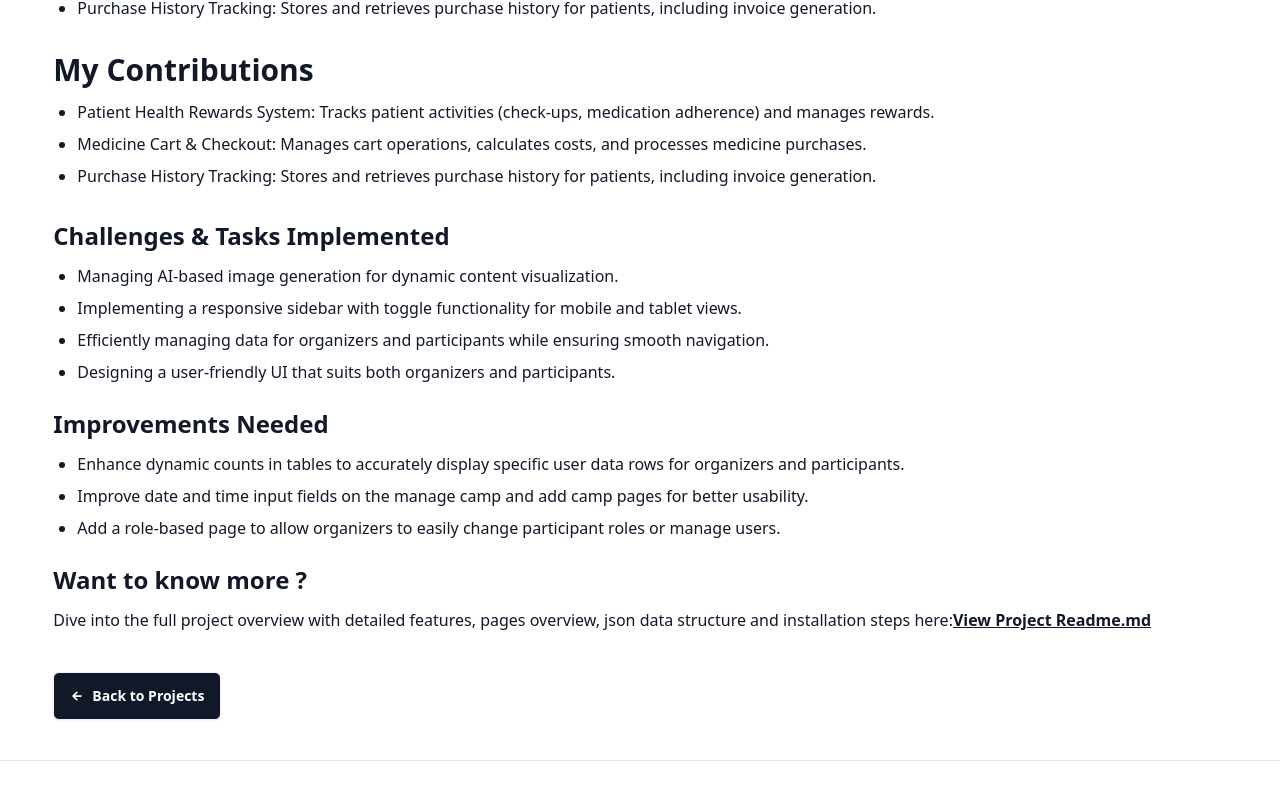
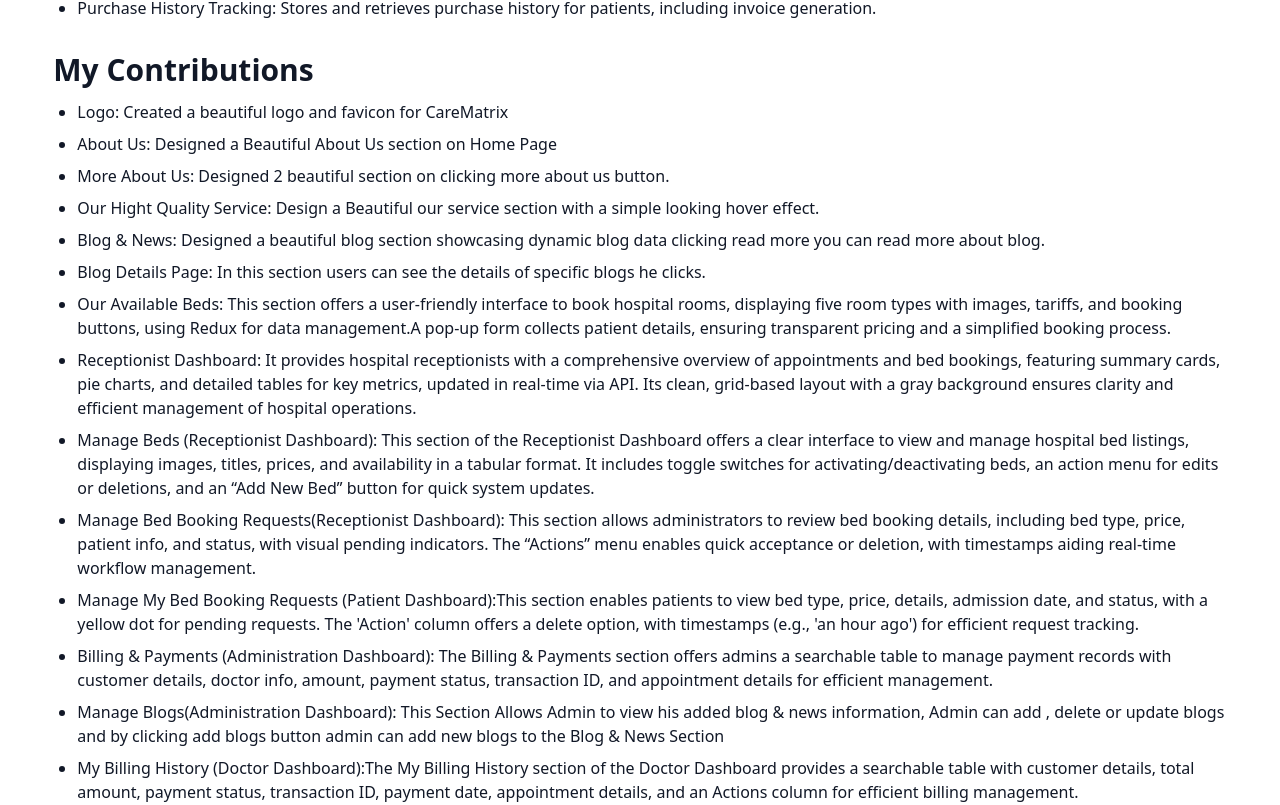
Before and after one commit to sayed725/My-Portfolio, a React (Vite) app: page /details/1 in a window 1280 px wide. Shown: the part 1394-2199 px from the top of the page. Built offline with nearby package versions, Linux system fonts and the light colour scheme.

Commit message:
added description on care matrix

```diff
--- a/src/Pages/Details.jsx
+++ b/src/Pages/Details.jsx
@@ -42,6 +42,7 @@
         "MongoDB",
       ],
       images: [
+        { src: "/CareMatrix Home.png", alt: "Project" },
         { src: "/careMatrix available bed.png", alt: "Project" },
         { src: "/careMtrix About us.png", alt: "Project" },
         { src: "/careMtrix appointment bokking.png", alt: "Project" },
@@ -56,7 +57,7 @@
         livePreview: "https://care-matrix.web.app/",
         github:
           "https://github.com/ssmahim01/Care-Matrix-With-Dev-Sync/tree/sayed-hub",
-        github:
+        github1:
           "https://github.com/ssmahim01/Care-Matrix-Backend/tree/sayed-hub",
       },
       keyFeatures: [
@@ -72,10 +73,21 @@
         "Purchase History Tracking: Stores and retrieves purchase history for patients, including invoice generation.",
       ],
       myContributions: [
-        "Patient Health Rewards System: Tracks patient activities (check-ups, medication adherence) and manages rewards.",
-        "Medicine Cart & Checkout: Manages cart operations, calculates costs, and processes medicine purchases.",
-        "Purchase History Tracking: Stores and retrieves purchase history for patients, including invoice generation.",
-      ],
+        "Logo: Created a beautiful logo and favicon for CareMatrix",
+        "About Us: Designed a Beautiful About Us section on Home Page",
+        "More About Us: Designed 2 beautiful section on clicking more about us button.",
+        "Our Hight Quality Service: Design a Beautiful our service section with a simple looking hover effect.",
+        "Blog & News: Designed a beautiful blog section showcasing dynamic blog data clicking read more you can read more about blog.",
+        "Blog Details Page: In this section users can see the details of specific blogs he clicks.",
+        "Our Available Beds: This section offers a user-friendly interface to book hospital rooms, displaying five room types with images, tariffs, and booking buttons, using Redux for data management.A pop-up form collects patient details, ensuring transparent pricing and a simplified booking process.",
+        "Receptionist Dashboard: It provides hospital receptionists with a comprehensive overview of appointments and bed bookings, featuring summary cards, pie charts, and detailed tables for key metrics, updated in real-time via API. Its clean, grid-based layout with a gray background ensures clarity and efficient management of hospital operations.",
+        "Manage Beds (Receptionist Dashboard): This section of the Receptionist Dashboard offers a clear interface to view and manage hospital bed listings, displaying images, titles, prices, and availability in a tabular format. It includes toggle switches for activating/deactivating beds, an action menu for edits or deletions, and an “Add New Bed” button for quick system updates.",
+        "Manage Bed Booking Requests(Receptionist Dashboard): This section allows administrators to review bed booking details, including bed type, price, patient info, and status, with visual pending indicators. The “Actions” menu enables quick acceptance or deletion, with timestamps aiding real-time workflow management.",
+        "Manage My Bed Booking Requests (Patient Dashboard):This section enables patients to view bed type, price, details, admission date, and status, with a yellow dot for pending requests. The 'Action' column offers a delete option, with timestamps (e.g., 'an hour ago') for efficient request tracking.",
+        "Billing & Payments (Administration Dashboard): The Billing & Payments section offers admins a searchable table to manage payment records with customer details, doctor info, amount, payment status, transaction ID, and appointment details for efficient management.",
+        "Manage Blogs(Administration Dashboard): This Section Allows Admin to view his added blog & news  information, Admin can add ,  delete or update blogs and by clicking add blogs button admin can add new blogs to the Blog & News Section",
+        "My Billing History (Doctor Dashboard):The My Billing History section of the Doctor Dashboard provides a searchable table with customer details, total amount, payment status, transaction ID, payment date, appointment details, and an Actions column for efficient billing management.",
+   ],
       challenges: [
         "Managing AI-based image generation for dynamic content visualization.",
         "Implementing a responsive sidebar with toggle functionality for mobile and tablet views.",
@@ -87,9 +99,11 @@
         "Limited customization options for participant profiles.",
       ],
       improvementsNeeded: [
-        "Enhance dynamic counts in tables to accurately display specific user data rows for organizers and participants.",
-        "Improve date and time input fields on the manage camp and add camp pages for better usability.",
-        "Add a role-based page to allow organizers to easily change participant roles or manage users.",
+        "Smart Wait-Time Prediction System: Integrate machine learning to improve the accuracy of real-time wait-time predictions by analyzing historical data and current hospital traffic patterns.",
+        "Chat-Activated Dashboard: Add end-to-end encryption and file-sharing size limits to enhance security and performance for doctor-pharmacist-patient communications.",
+        "Billing & Payment System: Implement multi-payment gateway support (e.g., PayPal, local options) to increase accessibility and flexibility for patients across regions.",
+        "Emergency Services Coordination: Introduce AI-driven triage prioritization and integration with external emergency services APIs for faster ambulance dispatch and coordination.",
+        "Patient Health Gamification & Rewards System: Expand the rewards system with personalized health challenges and integration with wearable devices to track real-time health metrics for points.",
       ],
       readme: "https://github.com/ssmahim01/Care-Matrix-With-Dev-Sync/blob/sayed-hub/README.md"
     },
@@ -130,7 +144,7 @@
       links: {
         livePreview: "https://post-pad.web.app/",
         github: "https://github.com/sayed725/PostPad-Client",
-        github: "https://github.com/sayed725/PostPad-Server",
+        github1: "https://github.com/sayed725/PostPad-Server",
       },
       features: {
         public: [
@@ -229,7 +243,7 @@
         "Add multi-language support for a more diverse user base.",
         "Optimize loading times for data-heavy sections of the app.",
       ],
-       readme: "https://github.com/ssmahim01/Care-Matrix-With-Dev-Sync/blob/sayed-hub/README.md"
+       readme: "https://github.com/sayed725/PostPad-Client/blob/main/README.md"
     },
     {
       id: 3,
@@ -262,7 +276,7 @@
       links: {
         livePreview: "https://a-11-bite-bank.web.app/",
         github: "https://github.com/sayed725/BiteBank-Client",
-        github: "https://github.com/sayed725/BiteBank-Server",
+        github1: "https://github.com/sayed725/BiteBank-Server",
       },
       keyFeatures: [
         "Beautiful slides showcasing top foods on the banner.",
@@ -311,7 +325,7 @@
       links: {
         livePreview: "https://assignment-10-b0e3a.web.app/",
         github: "https://github.com/sayed725/MovieLify-main-Client",
-        github: "https://github.com/sayed725/MovieLify-Server",
+        github1: "https://github.com/sayed725/MovieLify-Server",
       },
       keyFeatures: [
         "Beautiful slides showcasing top movies on the banner.",
@@ -325,7 +339,7 @@
         "Add multi-language support for a more diverse user base.",
         "Optimize loading times for data-heavy sections of the app.",
       ],
-       readme: "https://github.com/ssmahim01/Care-Matrix-With-Dev-Sync/blob/sayed-hub/README.md"
+       readme: "https://github.com/sayed725/MovieLify-main-Client/blob/main/README.md"
     },
     {
       id: 5,
@@ -353,6 +367,7 @@
       links: {
         livePreview: "https://assingment-10-5294b.web.app/",
         github: "https://github.com/sayed725/GREEN-EDVENTURES",
+        // github1: "https://github.com/sayed725/GREEN-EDVENTURES",
       },
       keyFeatures: [
         "Beautiful slides showcasing eco-adventures on the banner.",
@@ -366,7 +381,7 @@
         "Add multi-language support for a more diverse user base.",
         "Optimize loading times for data-heavy sections of the app.",
       ],
-       readme: "https://github.com/ssmahim01/Care-Matrix-With-Dev-Sync/blob/sayed-hub/README.md"
+       readme: "https://github.com/sayed725/GREEN-EDVENTURES/blob/main/README.md"
     },
     {
       id: 6,
@@ -387,7 +402,7 @@
         livePreview: "https://a8-gadget-heaven-725.netlify.app/",
         github: "https://github.com/sayed725/Gadget-Heaven",
       },
-       readme: "https://github.com/ssmahim01/Care-Matrix-With-Dev-Sync/blob/sayed-hub/README.md"
+       readme: "https://github.com/sayed725/Gadget-Heaven/blob/main/README.md"
     },
   ];
 
@@ -534,7 +549,7 @@
               <FaGithub size={18} /> GitHub Client
             </a>
             <a
-              href={project.links.github}
+              href={project.links.github1}
               target="_blank"
               rel="noopener noreferrer"
               className="bg-gray-900 text-white btn btn-sm sm:btn-md rounded-md sm:flex items-center gap-2 hover:bg-gray-700"
```
